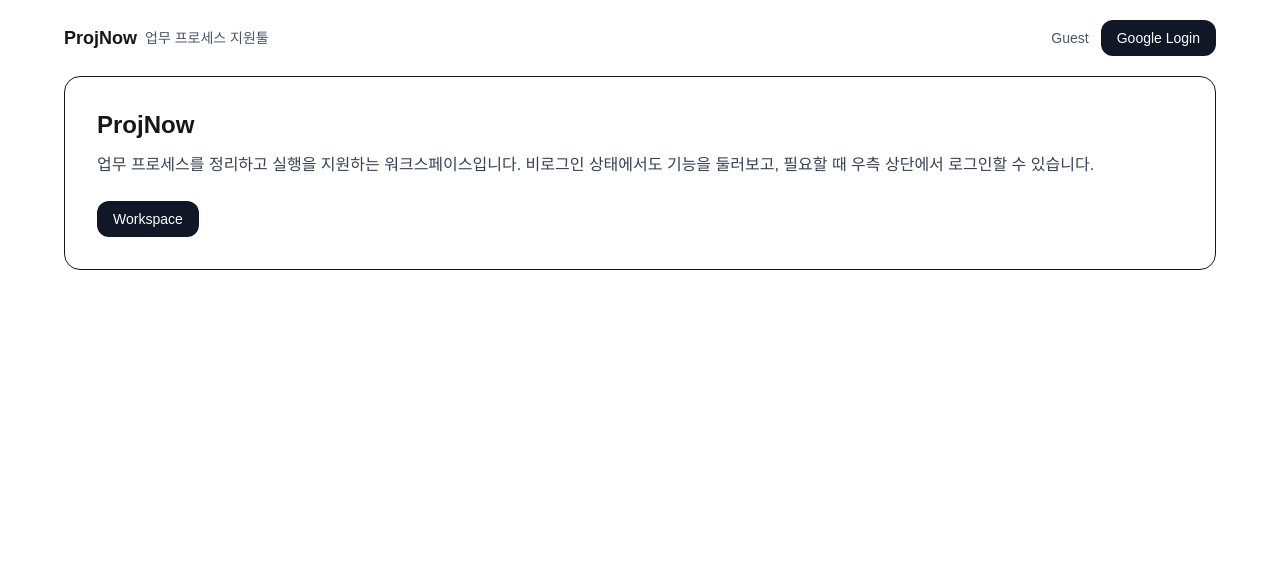
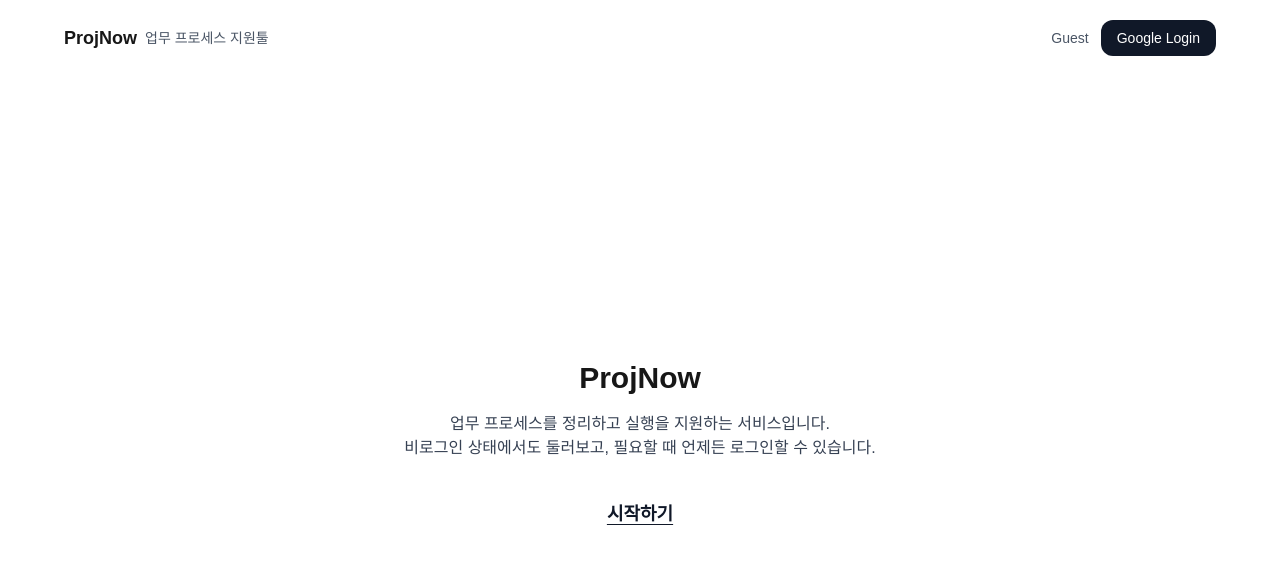
Before and after one commit to sizcaofray/projnow, a Next.js app: page / in a window 1280 px wide. Shown: the top 564 px of the page. Built offline with nearby package versions, Linux system fonts and the light colour scheme; no server answers.

Commit message:
feat: add centered start link to contents

```diff
--- a/app/page.tsx
+++ b/app/page.tsx
@@ -1,33 +1,32 @@
 // app/page.tsx
-// - ProjNow 랜딩(소개/메뉴 진입)
-// - 로그인 UI는 전역 헤더(AppHeader)에서 제공
-// - 비로그인 상태로도 페이지 탐색 가능(요구사항 준수)
+// - ProjNow 랜딩 페이지
+// - 중앙에 "시작하기" 텍스트 링크를 배치
+// - 클릭 시 /contents(사이드바가 있는 메인 메뉴 화면)로 이동
+// - 로그인/비로그인 모두 접근 가능
 
 import Link from "next/link";
 
 export default function HomePage() {
   return (
-    <main className="px-6 pb-10">
-      <div className="mx-auto max-w-6xl">
-        <section className="rounded-2xl border p-8">
-          <h1 className="text-2xl font-bold">ProjNow</h1>
-          <p className="mt-3 text-gray-700 dark:text-gray-200">
-            업무 프로세스를 정리하고 실행을 지원하는 워크스페이스입니다.
-            비로그인 상태에서도 기능을 둘러보고, 필요할 때 우측 상단에서 로그인할 수 있습니다.
-          </p>
+    <main className="flex min-h-[calc(100vh-64px)] items-center justify-center px-6">
+      <div className="mx-auto max-w-xl text-center">
+        <h1 className="text-3xl font-bold">ProjNow</h1>
 
-          <div className="mt-6 flex flex-wrap gap-3">
-            {/* ✅ 예시 메뉴(추후 확장) */}
-            <Link
-              href="/workspace"
-              className="rounded-xl bg-gray-900 px-4 py-2 text-sm text-white dark:bg-white dark:text-gray-900"
-            >
-              Workspace
-            </Link>
+        <p className="mt-4 text-gray-700 dark:text-gray-300">
+          업무 프로세스를 정리하고 실행을 지원하는 서비스입니다.
+          <br />
+          비로그인 상태에서도 둘러보고, 필요할 때 언제든 로그인할 수 있습니다.
+        </p>
 
-            {/* 필요 시 여기부터 추가 메뉴 링크 확장 */}
-          </div>
-        </section>
+        {/* ✅ 중앙 "시작하기" 링크 */}
+        <div className="mt-10">
+          <Link
+            href="/contents"
+            className="text-lg font-semibold text-gray-900 underline underline-offset-4 hover:text-gray-600 dark:text-gray-100 dark:hover:text-gray-300"
+          >
+            시작하기
+          </Link>
+        </div>
       </div>
     </main>
   );
```
